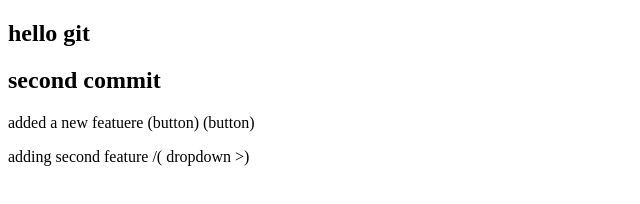
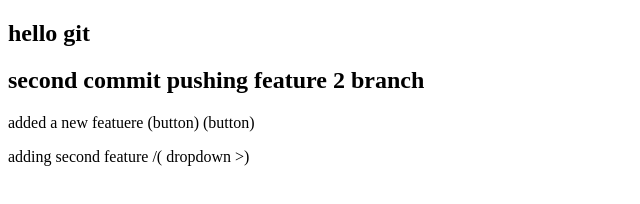
Before and after one commit to Swapnil7720/git, a plain HTML site: page index.html in a window 1280 px wide. Shown: the whole page, without its empty margins (0-640 px from the left). Drawn offline with Linux system fonts and the light colour scheme.

Commit message:
deploy branch

```diff
--- a/index.html
+++ b/index.html
@@ -10,7 +10,7 @@
 
     <h2>hello git</h2>
 
-    <h2>second commit</h2>
+    <h2>second commit pushing feature 2 branch</h2>
 
     <p>added a new featuere   (button) (button)   </p>
 
```
